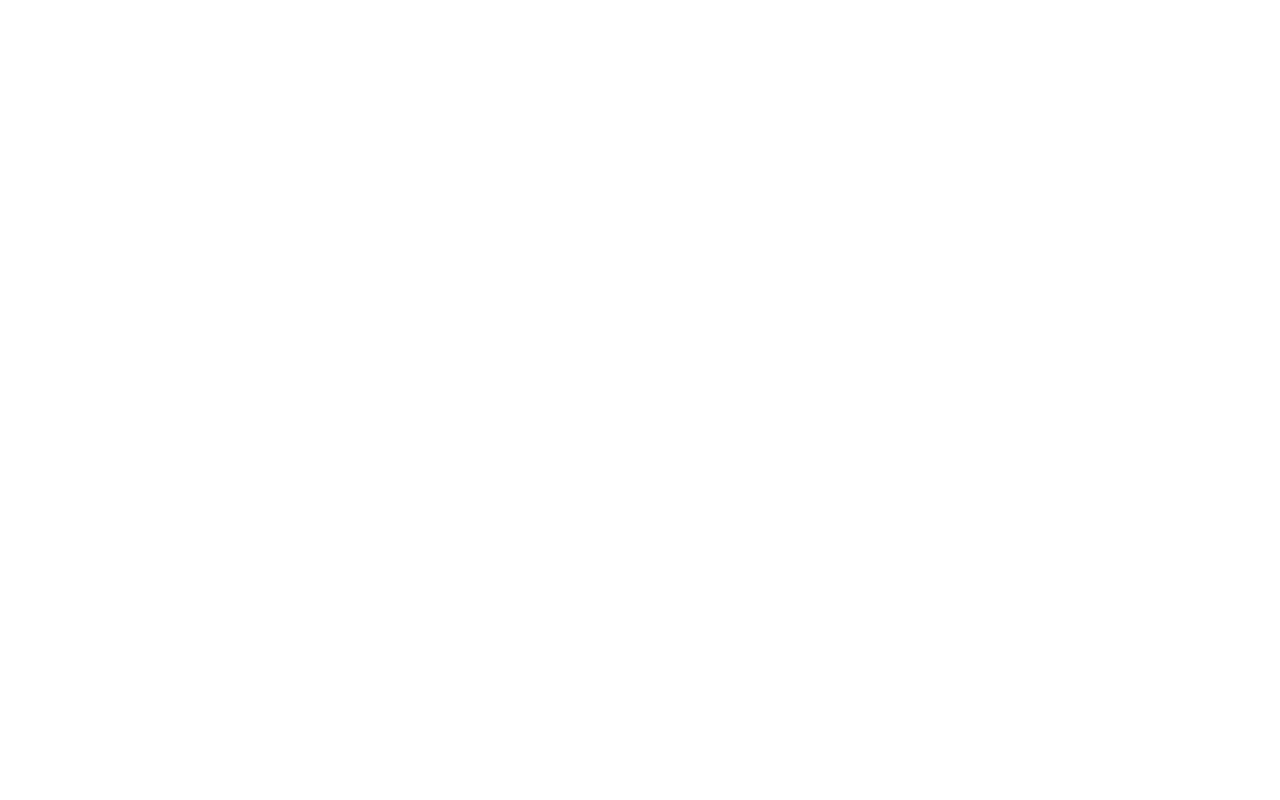
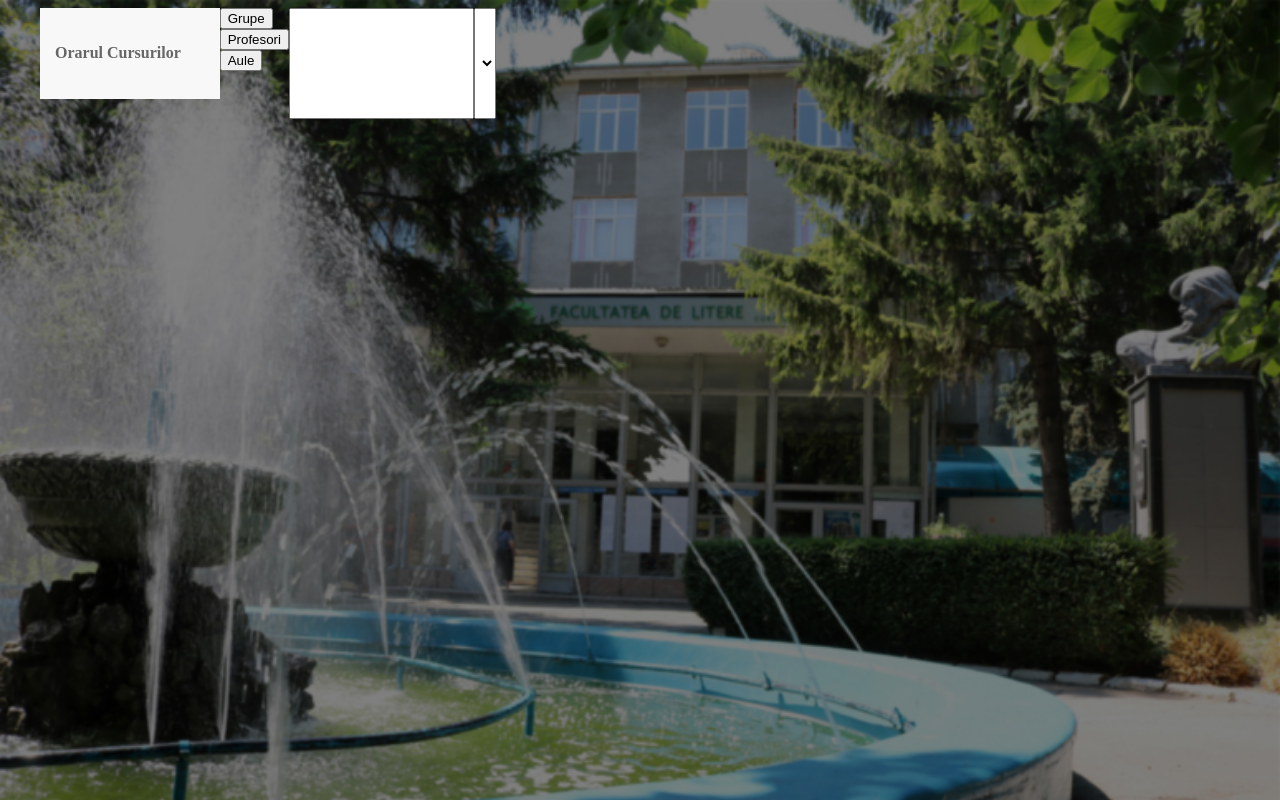
Before and after one commit to VasilievKirill333/OrarUsarb, a plain HTML site: page html/index.html in a window 1280 px wide. Drawn offline with Linux system fonts and the light colour scheme.

Commit message:
html_structure_added

```diff
--- a/css/style.css
+++ b/css/style.css
@@ -0,0 +1,32 @@
+body {
+  background-image: url(/img/background_img.png);
+  background-repeat: no-repeat;
+  background-size: cover;
+}
+
+.container_main {
+  display: flex;
+  max-width: 1200px;
+  box-sizing: content-box;
+  margin-left: auto;
+  margin-right: auto;
+}
+
+.container_left {
+  display: flex;
+  max-width: 456px;
+}
+
+.orar_cursurilor {
+  display: inline-flex;
+  background-color: #f8f8f8;
+  color: #666;
+  width: 456px;
+  padding: 15px 29px 15px 15px;
+  position: relative;
+  margin-bottom: 20px;
+}
+
+.text h4{
+    margin-left: 0 auto;
+}
--- a/html/index.html
+++ b/html/index.html
@@ -1,19 +1,41 @@
 <!DOCTYPE html>
 <html lang="en">
-<head>
-    <meta charset="UTF-8">
-    <meta name="viewport" content="width=
-    , initial-scale=1.0">
+  <head>
+    <meta charset="UTF-8" />
+    <meta
+      name="viewport"
+      content="width=
+    , initial-scale=1.0"
+    />
     <title>Document</title>
-</head>
-<body>
+    <link rel="stylesheet" href="/css/style.css">
+  </head>
+  <body>
     <div class="container_main">
-        <div class="container_left">
+      <div class="container_left">
+        <div class="orar_cursurilor">
+            <div class="text">
+                <h4>Orarul Cursurilor</h4>
+            </div>
+        </div>
+        <div class="buttons">
+            <button>Grupe</button>
+            <button>Profesori</button>
+            <button>Aule</button>
+        </div>
+
+        <div class="regim_pentru_student">
 
         </div>
-        <div class="container_right">
+        <input type="text" class="search_your_group">
+        <div class="list_of_groups">
 
         </div>
+        <select name="" id=""></select>
+
+
+      </div>
+      <div class="container_right"></div>
     </div>
-</body>
+  </body>
 </html>
```
Also changed, not shown: img/background_img.png (added), img/logo_usarb.png (added).
